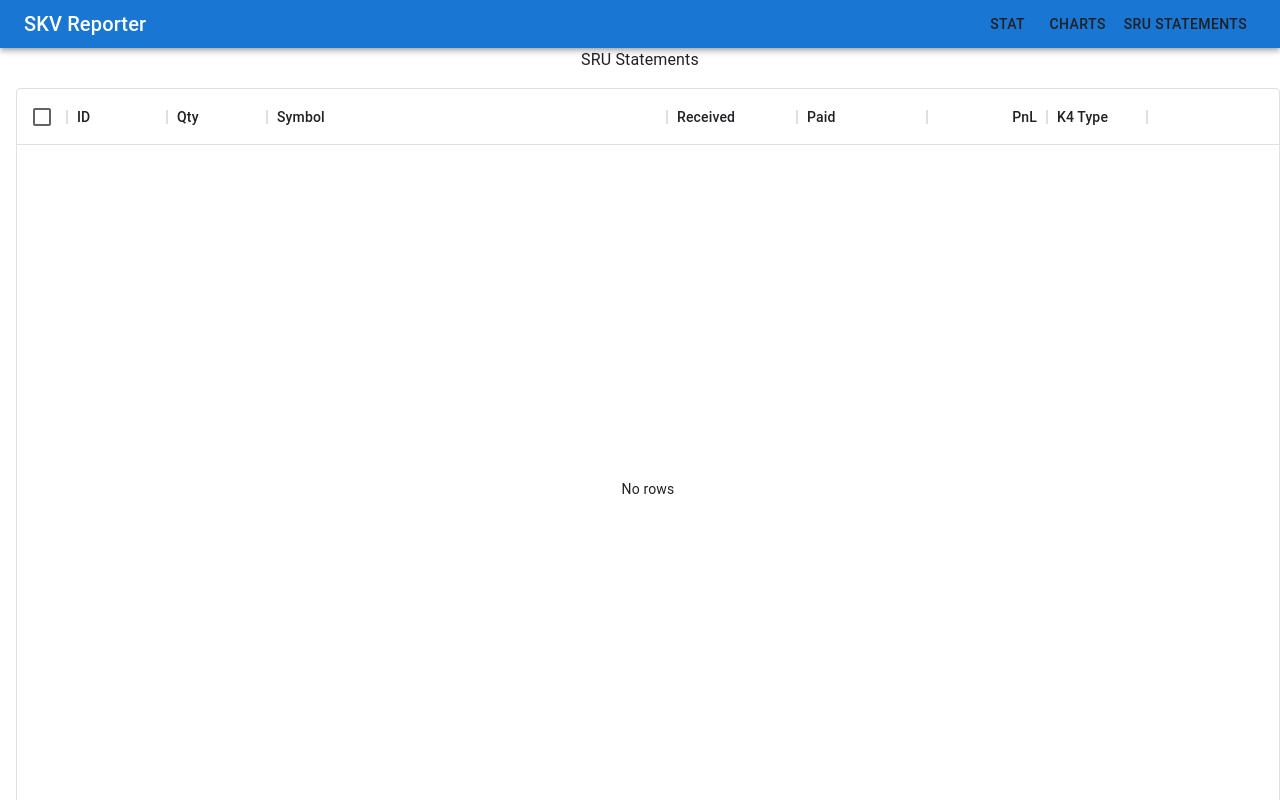
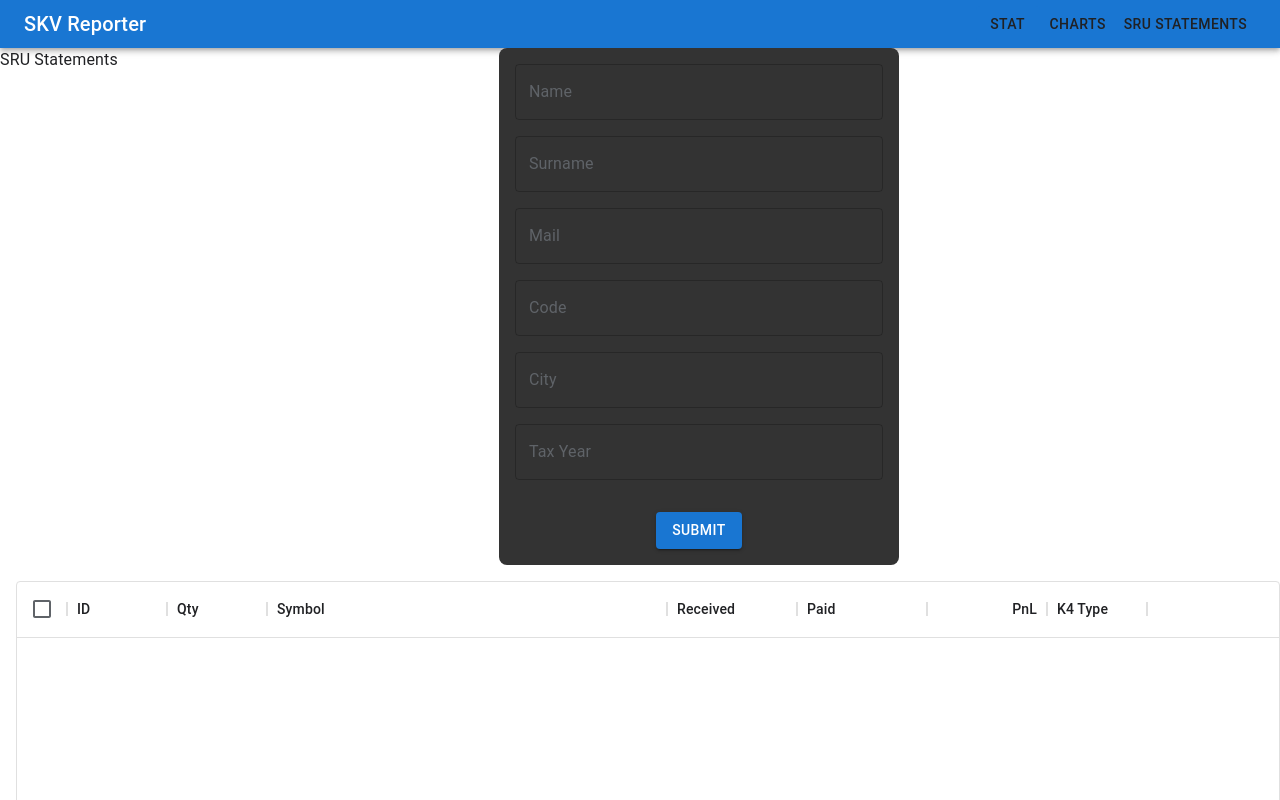
Before and after one commit to fbjarkes/skv-reporter.github.io, a Next.js app: page /sru-statements in a window 1280 px wide. Shown: the top 800 px of the page. Built offline with nearby package versions, Linux system fonts and the light colour scheme.

Commit message:
SRU form WIP

```diff
--- a/src/components/SRUStatements.tsx
+++ b/src/components/SRUStatements.tsx
@@ -1,7 +1,121 @@
-import React, { useContext } from 'react';
+import React, { FC, useContext, useState } from 'react';
 import { TradesContext } from '../contexts/TradesContext';
-import { Box, Button, Grid, TextField, useTheme } from '@mui/material';
+import { Box, Button, Grid, Paper, TextField, Theme, Typography, styled, useTheme } from '@mui/material';
 import { StatementsTable } from './StatementsTable';
+import { SRUFile } from '../sru/sru-file';
+import makeStyles from '@mui/styles/makeStyles';
+
+type PersonalInfoType = {
+    id?: string;
+    name?: string;
+    surname?: string;
+    mail?: string;
+    code?: string;
+    city?: string;
+    taxYear?: number;
+};
+
+type PersonalInfoFormProps = {
+    data: PersonalInfoType;
+    onSubmit: (data: PersonalInfoType) => void;
+    onCancel: () => void;
+};
+
+const FormContainer = styled('form')({
+    display: 'flex',
+    flexDirection: 'column',
+    gap: '1rem',
+    maxWidth: '400px',
+    margin: '0 auto',
+    padding: '1rem',
+    backgroundColor: '#333',
+    borderRadius: '0.5rem',
+});
+
+const TextFieldWrapper = styled('div')({
+    display: 'flex',
+    gap: '1rem',
+    flexWrap: 'wrap',
+});
+
+const PersonalInfoForm: FC<PersonalInfoFormProps> = (data: any) => {
+    const handleSubmit = (event: React.FormEvent<HTMLFormElement>) => {
+        event.preventDefault();
+        const formData = new FormData(event.currentTarget);
+        const personalData: PersonalInfoType = {
+            name: formData.get('name') as string,
+            surname: formData.get('surname') as string,
+            mail: formData.get('mail') as string,
+            code: formData.get('code') as string,
+            city: formData.get('city') as string,
+            taxYear: parseInt(formData.get('taxYear') as string),
+        };
+        //onSubmit(personalData);
+    };
+
+    return (
+        <FormContainer onSubmit={handleSubmit}>
+            <TextFieldWrapper>
+                <TextField label="Name" name="name" sx={{ flexGrow: 1 }} />
+                <TextField label="Surname" name="surname" sx={{ flexGrow: 1 }} />
+            </TextFieldWrapper>
+            <TextFieldWrapper>
+                <TextField label="Mail" name="mail" sx={{ flexGrow: 1 }} />
+                <TextField label="Code" name="code" sx={{ flexGrow: 1 }} />
+            </TextFieldWrapper>
+            <TextFieldWrapper>
+                <TextField label="City" name="city" sx={{ flexGrow: 1 }} />
+                <TextField label="Tax Year" name="taxYear" type="number" sx={{ flexGrow: 1 }} />
+            </TextFieldWrapper>
+            <Button variant="contained" type="submit" sx={{ margin: '1rem auto 0 auto', display: 'block' }}>
+                Submit
+            </Button>
+        </FormContainer>
+    );
+};
+// ====
+
+// const PersonalInfoForm: React.FC = () => {
+//     const { state } = useContext(TradesContext);
+//     const [personalInfo, setPersonalInfo] = React.useState<PersonalInfoType>({});
+//     const handleInputChange = (event: React.ChangeEvent<HTMLInputElement>) => {
+//         const { name, value } = event.target;
+//         setPersonalInfo({ ...personalInfo, [name]: value });
+//     };
+
+//     const generateZipFile = (): void => {
+//         const trades = state.filteredTrades ?? [];
+//         const rates: Map<string, Map<string, number>> = new Map();
+//         console.log("DOWNLOAD zip", personalInfo);
+//         // const zip = new JSZip();
+//         // const sru = new SRUFile(rates, trades, info);
+//         // zip.file('info.sru', info); // file content as string
+//         // // TODO add each blanketter.sru file
+
+//         // // Generate a Blob for the zip file and create a download link
+//         // zip.generateAsync({ type: 'blob' }).then((zipBlob: any) => {
+//         //     const downloadLink = document.createElement('a');
+//         //     downloadLink.download = 'sru-statements.zip';
+//         //     downloadLink.href = URL.createObjectURL(zipBlob);
+//         //     downloadLink.click();
+//         // });
+// };
+
+// return (
+//     <div>
+//     <TextField label="Name" name="name" onChange={handleInputChange} />
+//     <TextField label="Surname" name="surname" onChange={handleInputChange} />
+//     <TextField label="ID" name="id" onChange={handleInputChange} />
+//     <TextField label="City" name="city" onChange={handleInputChange} />
+//     <TextField label="Code" name="code" onChange={handleInputChange} type="number" />
+//     <TextField label="Email" name="email" onChange={handleInputChange} />
+//     <TextField label="Tax Year" name="taxYear" onChange={handleInputChange} type="number" />
+//     <Button variant="contained" color="primary" onClick={generateZipFile}>
+//         Download
+//     </Button>
+//     </div>
+// );
+// };
 
 const SRUDownload: React.VFC = () => {
     const theme = useTheme();
@@ -12,11 +126,13 @@ const SRUDownload: React.VFC = () => {
             <Grid>
                 <Box display="flex" flexDirection="row" justifyContent="center">
                     <Box>SRU Statements</Box>
+                    <PersonalInfoForm />
                 </Box>
             </Grid>
             <Grid item xs={12} style={{ margin: theme.spacing(2, 0, 5, 2) }}>
                 <StatementsTable statements={state.statements ?? []}></StatementsTable>
             </Grid>
+            <Grid item xs={12} style={{ margin: theme.spacing(2, 0, 3, 2) }}></Grid>
         </>
     );
 };
```
